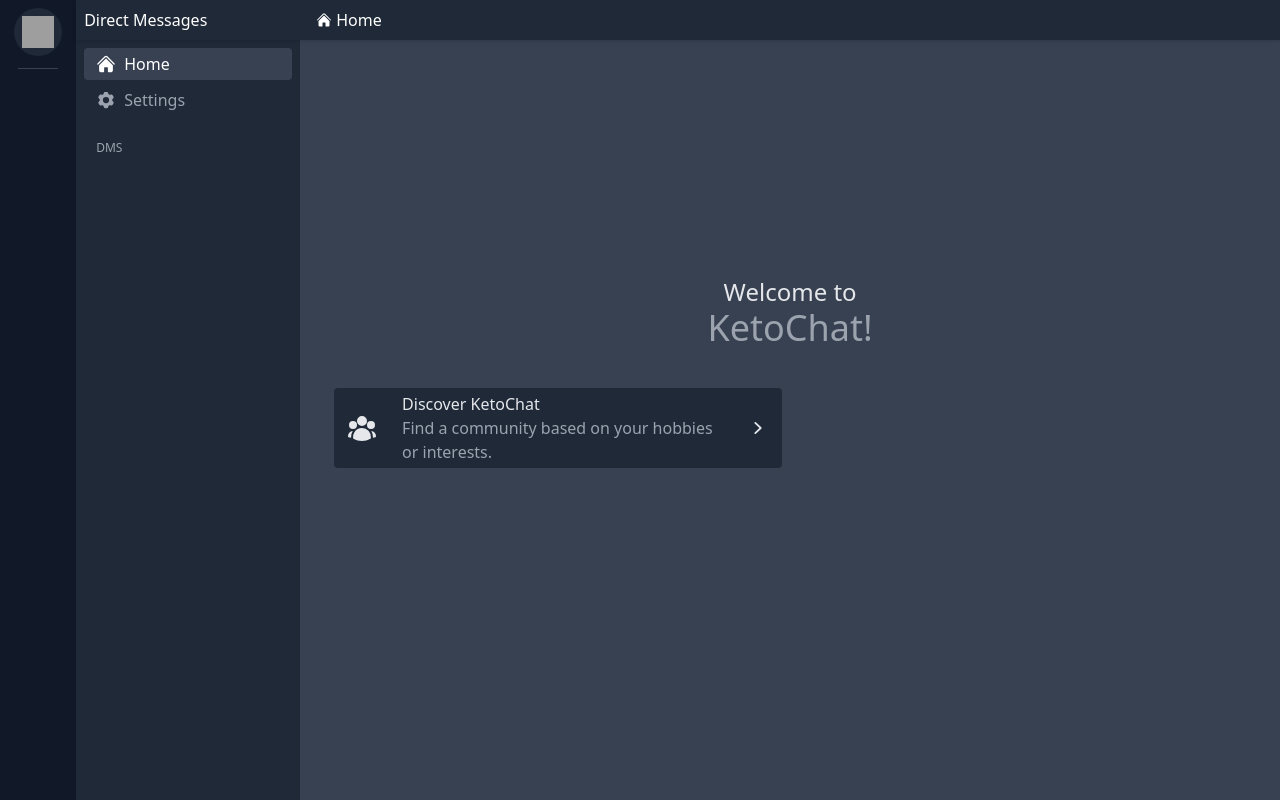
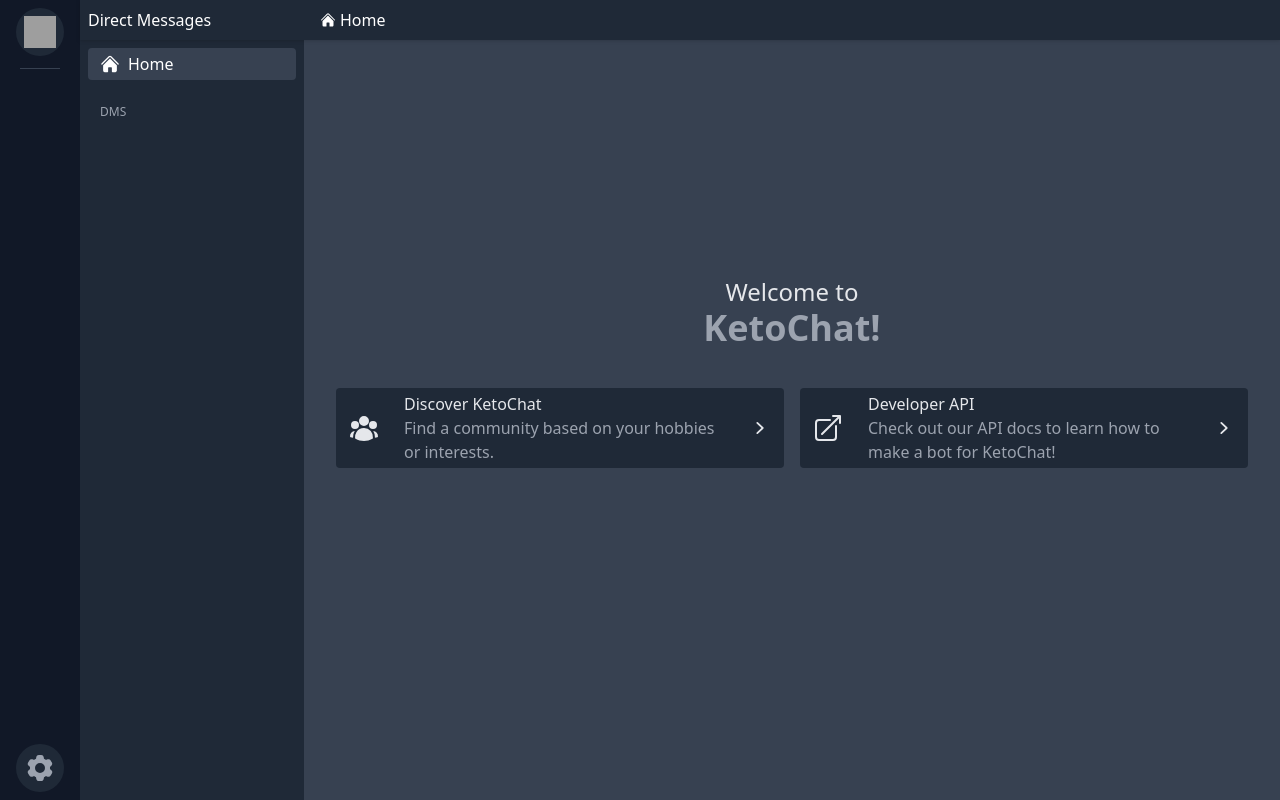
Before and after one commit to how-to-do-frontend/chat, a Flask app: page /channels/@me in a window 1280 px wide. Run offline with Flask 3, Linux system fonts and the light colour scheme; some libraries are stand-ins or nearby versions; grey boxes are pictures that could not be loaded.

Commit message:
idk what im doing

```diff
--- a/templates/me.html
+++ b/templates/me.html
@@ -9,16 +9,35 @@
 <body>
     <div class="flex">
         <!-- Server List -->
-        <div class="bg-gray-900 w-20 flex flex-col min-h-screen h-screen px-2 py-2">
+        <div class="flex flex-col">
+            <div class="bg-gray-900 w-20 min-h-[100px] h-[100%] px-2 py-2">
                 <div class="overflow-y-auto">
                     <ul class="text-center">
-                    <li class="mx-auto mb-3">
+                        <li class="mx-auto mb-3" data-tooltip-target="tooltip-home" data-tooltip-placement="right">
                             <a href="/channels/@me" class="mx-auto transition-all duration-100 bg-gray-800 hover:bg-gray-700 rounded-full h-12 w-12 px-2 py-2 flex flex-col items-center align-center justify-center">
                                 <img src="https://cdn.discordapp.com/avatars/1083960793063755788/17fdbe387c86c64cbe23f0316efb9d0a.png?size=4096" class="h-8 w-8 mx-auto" />
                             </a>
                         </li>
+                        <div id="tooltip-home" role="tooltip" class="transition-opacity duration-200 absolute z-10 invisible inline-block px-3 py-2 text-sm font-medium text-white rounded-lg shadow-sm opacity-0 tooltip bg-gray-700">
+                            Home
+                        </div>
 
                         <div class="mx-auto mb-3 border-b border-gray-700 w-10"></div>
+                    </ul>
+                </div>
+            </div>
+            <div class="bg-gray-900 w-20 px-2 py-2">
+                <ul class="text-center">
+                    <li class="mx-auto mt-auto" data-tooltip-target="tooltip-settings" data-tooltip-placement="right">
+                        <div class="mx-auto transition-all duration-100 cursor-pointer bg-gray-800 hover:bg-gray-700 text-gray-400 hover:text-white rounded-full h-12 w-12 px-2 py-2 flex flex-col items-center align-center justify-center">
+                            <svg xmlns="http://www.w3.org/2000/svg" viewBox="0 0 24 24" fill="currentColor" class="h-8 w-8 mx-auto">
+                                <path fill-rule="evenodd" d="M11.078 2.25c-.917 0-1.699.663-1.85 1.567L9.05 4.889c-.02.12-.115.26-.297.348a7.493 7.493 0 00-.986.57c-.166.115-.334.126-.45.083L6.3 5.508a1.875 1.875 0 00-2.282.819l-.922 1.597a1.875 1.875 0 00.432 2.385l.84.692c.095.078.17.229.154.43a7.598 7.598 0 000 1.139c.015.2-.059.352-.153.43l-.841.692a1.875 1.875 0 00-.432 2.385l.922 1.597a1.875 1.875 0 002.282.818l1.019-.382c.115-.043.283-.031.45.082.312.214.641.405.985.57.182.088.277.228.297.35l.178 1.071c.151.904.933 1.567 1.85 1.567h1.844c.916 0 1.699-.663 1.85-1.567l.178-1.072c.02-.12.114-.26.297-.349.344-.165.673-.356.985-.57.167-.114.335-.125.45-.082l1.02.382a1.875 1.875 0 002.28-.819l.923-1.597a1.875 1.875 0 00-.432-2.385l-.84-.692c-.095-.078-.17-.229-.154-.43a7.614 7.614 0 000-1.139c-.016-.2.059-.352.153-.43l.84-.692c.708-.582.891-1.59.433-2.385l-.922-1.597a1.875 1.875 0 00-2.282-.818l-1.02.382c-.114.043-.282.031-.449-.083a7.49 7.49 0 00-.985-.57c-.183-.087-.277-.227-.297-.348l-.179-1.072a1.875 1.875 0 00-1.85-1.567h-1.843zM12 15.75a3.75 3.75 0 100-7.5 3.75 3.75 0 000 7.5z" clip-rule="evenodd" />
+                            </svg>
+                        </div>
+                    </li>
+                    <div id="tooltip-settings" role="tooltip" class="transition-opacity duration-200 absolute z-10 invisible inline-block px-3 py-2 text-sm font-medium text-white rounded-lg shadow-sm opacity-0 tooltip bg-gray-700">
+                        Settings
+                    </div>
                 </ul>
             </div>
         </div>
@@ -52,12 +71,6 @@
                                     </svg>
                                     <span>Home</span>
                                 </div>
-                                <div class="transition-all duration-100 flex flex-row items-center rounded text-gray-400 hover:bg-gray-700 hover:text-white cursor-pointer px-3 py-1">
-                                    <svg xmlns="http://www.w3.org/2000/svg" viewBox="0 0 24 24" fill="currentColor" class="w-5 h-5 mr-2">
-                                        <path fill-rule="evenodd" d="M11.078 2.25c-.917 0-1.699.663-1.85 1.567L9.05 4.889c-.02.12-.115.26-.297.348a7.493 7.493 0 00-.986.57c-.166.115-.334.126-.45.083L6.3 5.508a1.875 1.875 0 00-2.282.819l-.922 1.597a1.875 1.875 0 00.432 2.385l.84.692c.095.078.17.229.154.43a7.598 7.598 0 000 1.139c.015.2-.059.352-.153.43l-.841.692a1.875 1.875 0 00-.432 2.385l.922 1.597a1.875 1.875 0 002.282.818l1.019-.382c.115-.043.283-.031.45.082.312.214.641.405.985.57.182.088.277.228.297.35l.178 1.071c.151.904.933 1.567 1.85 1.567h1.844c.916 0 1.699-.663 1.85-1.567l.178-1.072c.02-.12.114-.26.297-.349.344-.165.673-.356.985-.57.167-.114.335-.125.45-.082l1.02.382a1.875 1.875 0 002.28-.819l.923-1.597a1.875 1.875 0 00-.432-2.385l-.84-.692c-.095-.078-.17-.229-.154-.43a7.614 7.614 0 000-1.139c-.016-.2.059-.352.153-.43l.84-.692c.708-.582.891-1.59.433-2.385l-.922-1.597a1.875 1.875 0 00-2.282-.818l-1.02.382c-.114.043-.282.031-.449-.083a7.49 7.49 0 00-.985-.57c-.183-.087-.277-.227-.297-.348l-.179-1.072a1.875 1.875 0 00-1.85-1.567h-1.843zM12 15.75a3.75 3.75 0 100-7.5 3.75 3.75 0 000 7.5z" clip-rule="evenodd" />
-                                    </svg>
-                                    <span>Settings</span>
-                                </div>
                             </div>
 
                             <p class="text-gray-400 uppercase font-medium text-xs px-3 py-1 mt-5">DMs</p>
@@ -68,22 +81,40 @@
                 <div class="flex-1 flex justify-between">
                     <!-- Main -->
                     <div class="bg-gray-700 flex-1 flex flex-col justify-between">
+                        <!-- Welcome message -->
                         <div class="flex h-full">
                             <div class="text-gray-200 m-auto text-center">
                                 <h3 class="text-2xl font-medium">Welcome to</h3>
-                                <p class="text-gray-400 text-4xl font-medium mb-10">KetoChat!</p>
+                                <p class="text-gray-400 text-4xl font-bold mb-10">KetoChat!</p>
+
+                                <!-- Welcome message tips -->
                                 <div class="grid grid-rows-2 grid-cols-2 gap-4">
+                                    <!-- Discover KetoChat -->
                                     <div class="w-full min-w-full flex flex-row items-center gap-[12px] transition-all duration-100 bg-gray-800 hover:bg-gray-800/75 hover:text-purple-400 rounded px-3 py-1 text-left cursor-pointer">
                                         <svg xmlns="http://www.w3.org/2000/svg" viewBox="0 0 24 24" fill="currentColor" height="32" width="32" class="mr-3">
                                             <path fill-rule="evenodd" d="M8.25 6.75a3.75 3.75 0 117.5 0 3.75 3.75 0 01-7.5 0zM15.75 9.75a3 3 0 116 0 3 3 0 01-6 0zM2.25 9.75a3 3 0 116 0 3 3 0 01-6 0zM6.31 15.117A6.745 6.745 0 0112 12a6.745 6.745 0 016.709 7.498.75.75 0 01-.372.568A12.696 12.696 0 0112 21.75c-2.305 0-4.47-.612-6.337-1.684a.75.75 0 01-.372-.568 6.787 6.787 0 011.019-4.38z" clip-rule="evenodd" />
                                             <path d="M5.082 14.254a8.287 8.287 0 00-1.308 5.135 9.687 9.687 0 01-1.764-.44l-.115-.04a.563.563 0 01-.373-.487l-.01-.121a3.75 3.75 0 013.57-4.047zM20.226 19.389a8.287 8.287 0 00-1.308-5.135 3.75 3.75 0 013.57 4.047l-.01.121a.563.563 0 01-.373.486l-.115.04c-.567.2-1.156.349-1.764.441z" />
                                         </svg>
-
                                         <div class="flex flex-col mr-3">
                                             <div class="text-1xl font-medium line-clamp-2">Discover KetoChat</div>
                                             <div class="text-md text-gray-400 overflow-hidden line-clamp-3 w-80">Find a community based on your hobbies or interests.</div>
                                         </div>
+                                        <div class="m-0">
+                                            <svg xmlns="http://www.w3.org/2000/svg" viewBox="0 0 20 20" fill="currentColor" height="24" width="24">
+                                                <path fill-rule="evenodd" d="M7.21 14.77a.75.75 0 01.02-1.06L11.168 10 7.23 6.29a.75.75 0 111.04-1.08l4.5 4.25a.75.75 0 010 1.08l-4.5 4.25a.75.75 0 01-1.06-.02z" clip-rule="evenodd" />
+                                            </svg>
+                                        </div>
+                                    </div>
 
+                                    <!-- Developer API -->
+                                    <div class="w-full min-w-full flex flex-row items-center gap-[12px] transition-all duration-100 bg-gray-800 hover:bg-gray-800/75 hover:text-purple-400 rounded px-3 py-1 text-left cursor-pointer">
+                                        <svg xmlns="http://www.w3.org/2000/svg" viewBox="0 0 24 24" fill="currentColor"  height="32" width="32" class="mr-3">
+                                            <path fill-rule="evenodd" d="M15.75 2.25H21a.75.75 0 01.75.75v5.25a.75.75 0 01-1.5 0V4.81L8.03 17.03a.75.75 0 01-1.06-1.06L19.19 3.75h-3.44a.75.75 0 010-1.5zm-10.5 4.5a1.5 1.5 0 00-1.5 1.5v10.5a1.5 1.5 0 001.5 1.5h10.5a1.5 1.5 0 001.5-1.5V10.5a.75.75 0 011.5 0v8.25a3 3 0 01-3 3H5.25a3 3 0 01-3-3V8.25a3 3 0 013-3h8.25a.75.75 0 010 1.5H5.25z" clip-rule="evenodd" />
+                                        </svg>
+                                        <div class="flex flex-col mr-3">
+                                            <div class="text-1xl font-medium line-clamp-2">Developer API</div>
+                                            <div class="text-md text-gray-400 overflow-hidden line-clamp-3 w-80">Check out our API docs to learn how to make a bot for KetoChat!</div>
+                                        </div>
                                         <div class="m-0">
                                             <svg xmlns="http://www.w3.org/2000/svg" viewBox="0 0 20 20" fill="currentColor" height="24" width="24">
                                                 <path fill-rule="evenodd" d="M7.21 14.77a.75.75 0 01.02-1.06L11.168 10 7.23 6.29a.75.75 0 111.04-1.08l4.5 4.25a.75.75 0 010 1.08l-4.5 4.25a.75.75 0 01-1.06-.02z" clip-rule="evenodd" />
@@ -103,4 +134,5 @@
     </div>
 </body>
 <script src="https://cdn.tailwindcss.com/"></script>
+<script src="https://cdnjs.cloudflare.com/ajax/libs/flowbite/1.6.3/flowbite.min.js"></script>
 </html>
```
Lines whose indentation alone changed are shown as unchanged.
